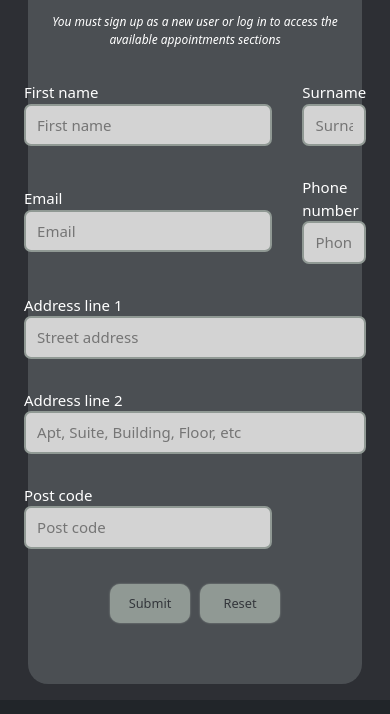
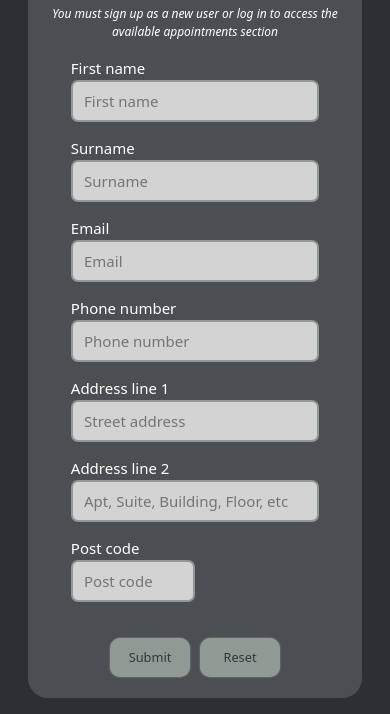
Before and after one commit to SasanTazayoni/TalkingTech, a plain HTML site: page appointments.html in a window 390 px wide. Shown: the part 202-916 px from the top of the page. Drawn offline with nearby package versions, Linux system fonts and the light colour scheme.

Commit message:
Add media queries to sign up form

```diff
--- a/appointments.html
+++ b/appointments.html
@@ -63,22 +63,22 @@
             <div class="signup-form__container">
                 <h2 class="block__header">Sign up form</h2>
                 <p class="signup__note">
-                    You must sign up as a new user or log in to access the available appointments sections
+                    You must sign up as a new user or log in to access the available appointments section
                 </p>
                 <form class="signup-form__content" action="" method="POST">
-                    <div>
+                    <div class="signup__line">
                         <label for="firstname">First name</label>
                         <input id="firstname" type="text" placeholder="First name" name="name" required minlength="1" maxlength="50" class="signup__input-field"/>
                     </div>
-                    <div>
+                    <div class="signup__line">
                         <label for="surname">Surname</label>
                         <input id="surname" type="text" placeholder="Surname" name="name" required minlength="1" maxlength="50" class="signup__input-field"/>
                     </div>
-                    <div>
+                    <div class="signup__line">
                         <label for="email">Email</label>
                         <input id="email" type="email" placeholder="Email" name="email" required minlength="5" maxlength="30" class="signup__input-field"/>
                     </div>
-                    <div>
+                    <div class="signup__line">
                         <label for="phonenumber">Phone number</label>
                         <input id="phonenumber" type="tel" placeholder="Phone number" name="contact" required minlength="7" maxlength="20" class="signup__input-field"/>
                     </div>
@@ -90,9 +90,9 @@
                         <label for="addressline2">Address line 2</label>
                         <input id="addressline2" type="text" placeholder="Apt, Suite, Building, Floor, etc" name="address" required minlength="1" maxlength="100"  class="signup__input-field"/>
                     </div>
-                    <div>
+                    <div class="signup__postcode-line">
                         <label for="postcode">Post code</label>
-                        <input id="postcode" type="text" placeholder="Post code" name="postcode" required minlength="4" maxlength="9"/>
+                        <input id="postcode" type="text" placeholder="Post code" name="postcode" required minlength="4" maxlength="9" class="signup__postcode-field"/>
                     </div>
                     <div class="btn-container">
                         <button class="btn submit-btn" type="submit">Submit</button>
--- a/assets/css/styles.css
+++ b/assets/css/styles.css
@@ -1163,6 +1163,48 @@ input::-webkit-inner-spin-button {
     grid-column-end: 3;
 }
 
+.signup__postcode-field {
+    width: 50%;
+}
+
+@media screen and (max-width: 768px) {
+    .signup-form__content {
+        padding: 1rem;
+    }
+
+    .signup__line {
+        grid-column-start: 1;
+        grid-column-end: 3;
+    }
+
+    .signup__postcode-line {
+        grid-column-start: 1;
+        grid-column-end: 3;
+        margin-bottom: 1rem;
+    }
+}
+
+@media screen and (max-width: 428px) {
+    .signup-form__container {
+        padding: 1rem;
+    }
+
+    .signup-form__content {
+        grid-gap: 15px;
+        padding: 0;
+    }
+
+    .signup__note {
+        padding-bottom: 1rem;
+    }
+}
+
+@media screen and (max-width: 324px) {
+    .signup__postcode-field {
+        width: 100%;
+    }
+}
+
 /* Contact page */
 
 .contact-card {
```
